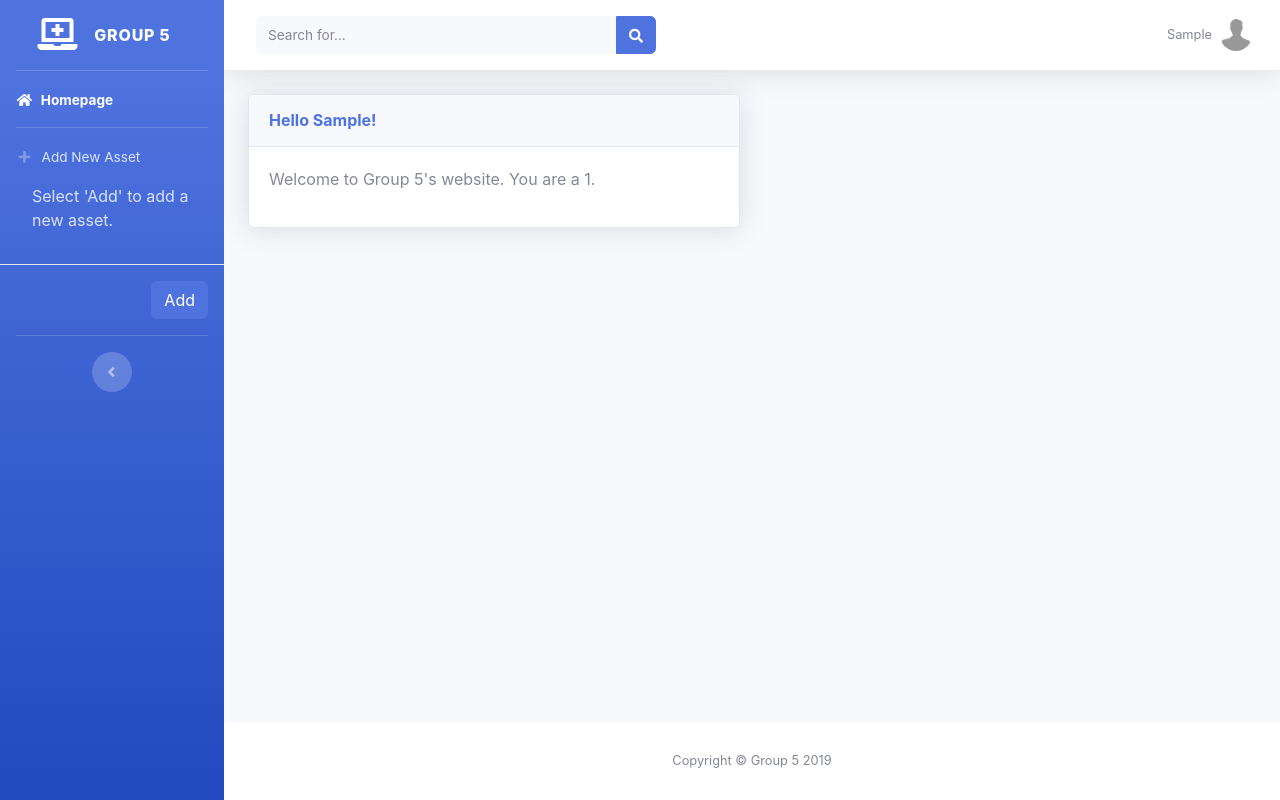
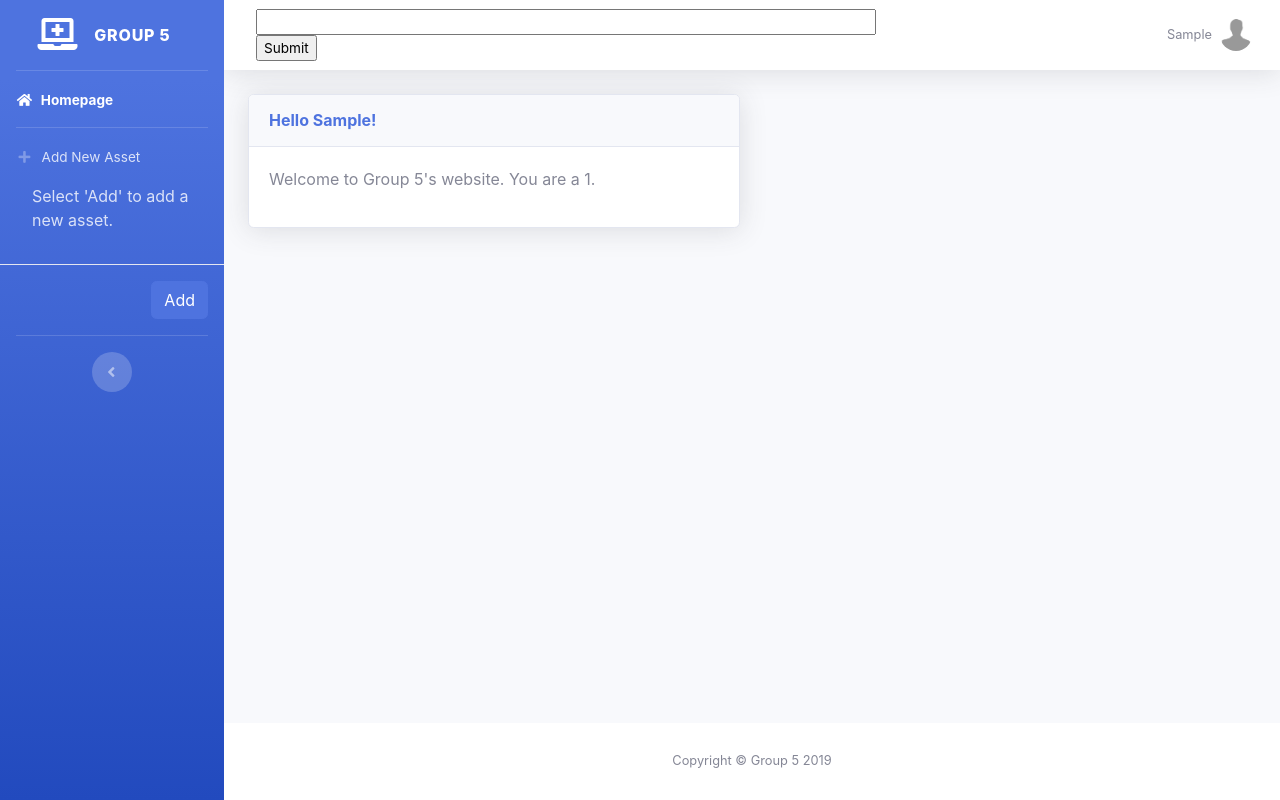
Before and after one commit to BrianHarshaw/cmpt-221-group, a Flask app: template techCheckout/app/templates/index.html in a window 1280 px wide. Run offline with Flask 2, Linux system fonts and the light colour scheme; the template is opened without the code that fills it, so the values that code supplies are empty, except form fields; a user stored in the database is signed in; tables that the repository leaves empty hold one stand-in row (values such as "Sample post"); form fields are guessed from the names that the template uses; parts of the project's set-up code (start-up, migrations or seed data) failed here and were passed over; some libraries are stand-ins or nearby versions.

Commit message:
Search bar

```diff
--- a/techCheckout/app/main/forms.py
+++ b/techCheckout/app/main/forms.py
@@ -30,5 +30,5 @@
 #Search bar form
 class SearchBarForm(FlaskForm):
     name = StringField('Name', validators=[DataRequired(), Length(1, 64)],
-                        render_kw={"placeholder": "Enter Asset Name..."})
-    submit = SubmitField('Submit')
+                        render_kw={"placeholder": "Search by Asset Name..."})
+    submit = SubmitField('Search')
--- a/techCheckout/app/templates/index.html
+++ b/techCheckout/app/templates/index.html
@@ -83,14 +83,9 @@
 
                         <!-- Topbar Search -->
                         <form class="d-none d-sm-inline-block form-inline mr-auto ml-md-3 my-2 my-md-0 mw-100 navbar-search">
-                            <div class="input-group">
-                                <input type="text" class="form-control bg-light border-0 small" placeholder="Search for...">
-                                <div class="input-group-append">
-                                    <button class="btn btn-primary" type="button">
-                                        <i class="fas fa-search fa-sm"></i>
-                                    </button>
-                                </div>
-                            </div>
+                            {{ sbform.hidden_tag() }}
+                            {{ sbform.name(size=64) }}
+                            {{ sbform.submit }}
                         </form>
 
                         <!-- Topbar Navbar -->
--- a/techCheckout/app/templates/modifyAsset.html
+++ b/techCheckout/app/templates/modifyAsset.html
@@ -38,7 +38,7 @@
                                                 Would most likely use a form that allows the user to enter the data in the fields they want to, with
                                                 null fields being ignored in changes.-->
                                                 <form action="" method="post" novalidate>
-                                                    {{ form.hidden_tag()}}
+                                                    {{ form.hidden_tag() }}
                                                     <p>
                                                     {{ form.asset_name.label }}<br>
                                                     {{ form.asset_name(size=32) }}
```
Also changed, not shown: techCheckout/app/main/views.py (+12 -4 lines).
